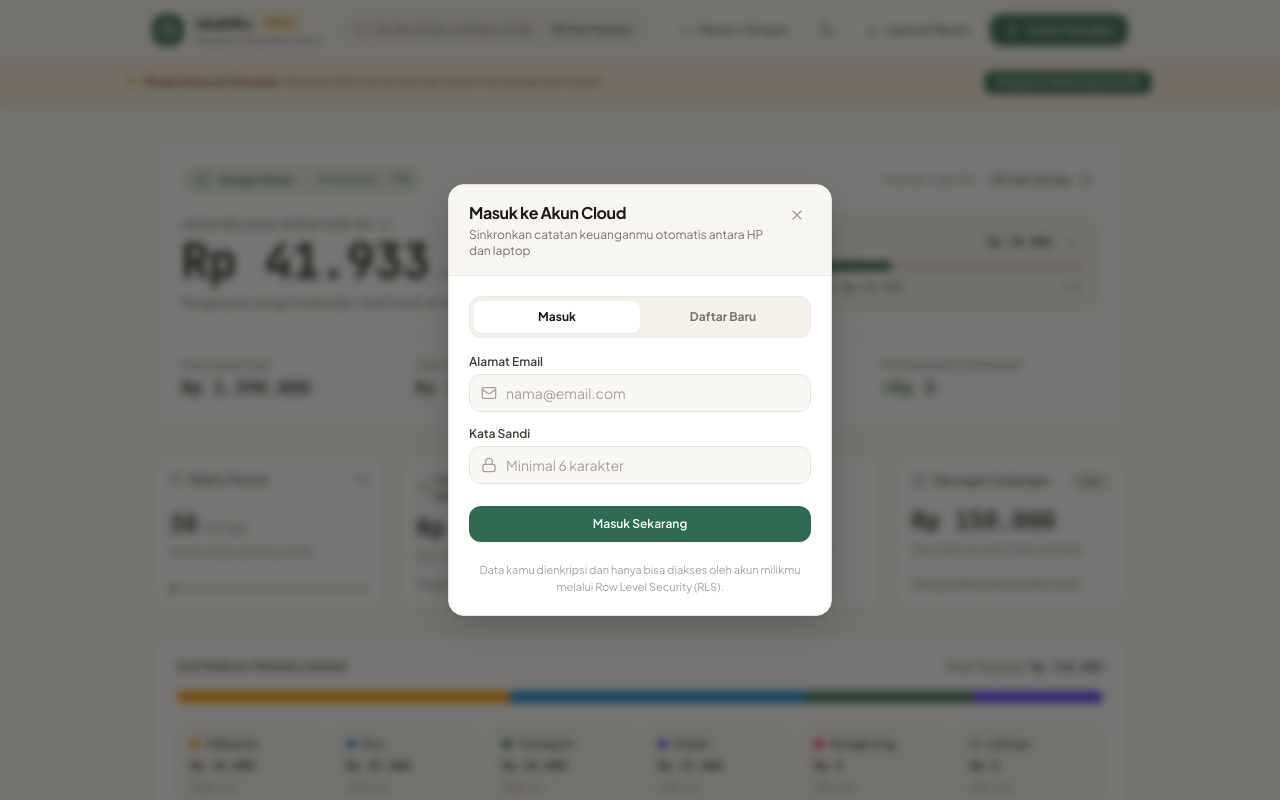
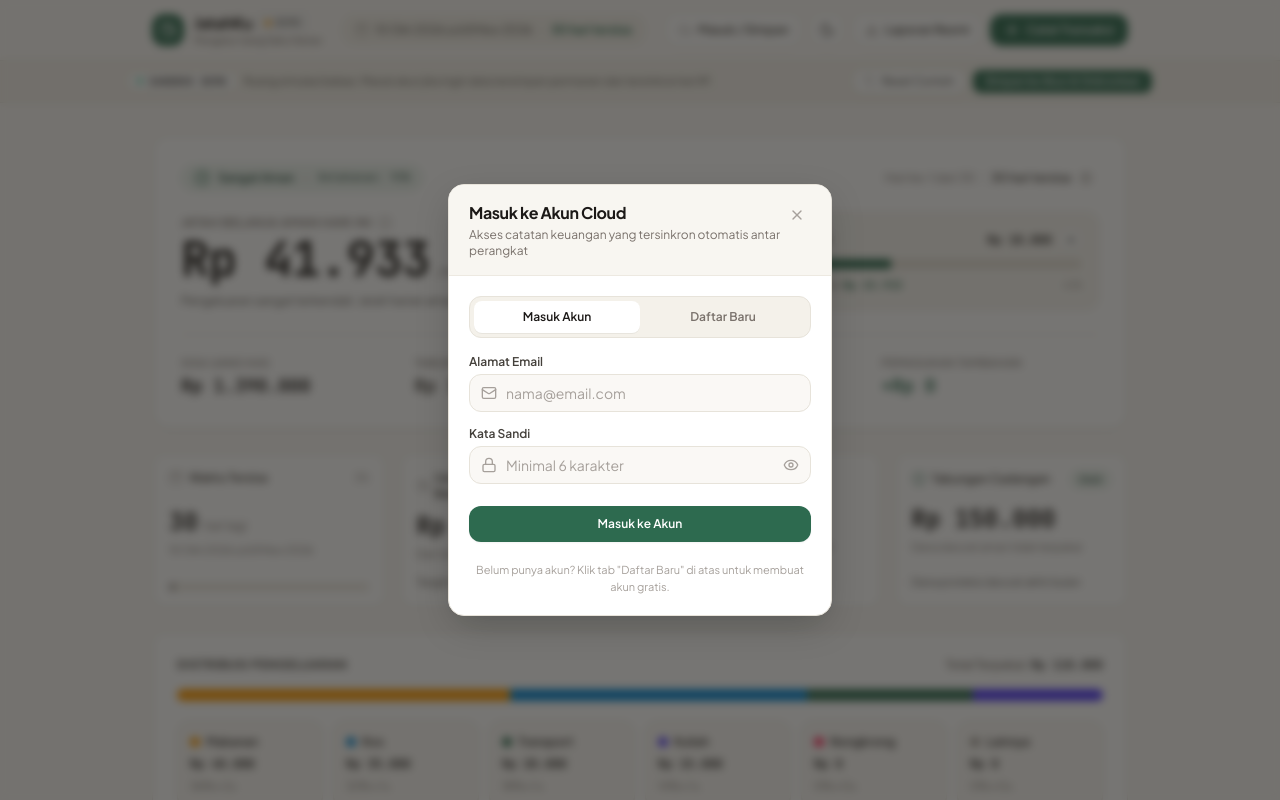
Before and after one commit to asshiddiqhasbi/JatahKu, a React (Vite) app: page / in a window 1280 px wide. Both pictures are taken after a click on the button "Masuk / Simpan". Shown: the top 800 px of the page. Built offline with nearby package versions, Linux system fonts and the light colour scheme; no server answers.

Commit message:
feat: perombakan auth modal mahasiswa dan polesan sandbox bar utilitarian

```diff
--- a/src/App.tsx
+++ b/src/App.tsx
@@ -1,5 +1,5 @@
 import React, { useState, useEffect } from 'react';
-import { Plus } from 'lucide-react';
+import { Plus, RotateCcw } from 'lucide-react';
 import { BudgetProvider, useBudget } from './context/BudgetContext';
 import { ThemeProvider } from './context/ThemeContext';
 import { Navbar } from './components/common/Navbar';
@@ -14,7 +14,7 @@ import { ExportCenterModal } from './components/export/ExportCenterModal';
 import { AuthModal } from './components/auth/AuthModal';
 
 const DashboardContent: React.FC = () => {
-  const { isOnboarded, isInitializing, isDemo } = useBudget();
+  const { isOnboarded, isInitializing, isDemo, loadSampleData } = useBudget();
 
   const [isQuickEntryOpen, setIsQuickEntryOpen] = useState(false);
   const [isCycleConfigOpen, setIsCycleConfigOpen] = useState(false);
@@ -87,25 +87,41 @@ const DashboardContent: React.FC = () => {
         onOpenAuth={() => setIsAuthModalOpen(true)}
       />
 
-      {/* Demo Mode Notice Banner */}
+      {/* Sandbox Preview Utility Bar */}
       {isDemo && (
         <aside
-          aria-label="Informasi Mode Demo"
-          className="bg-amber-500/10 dark:bg-amber-500/15 border-b border-amber-300/60 dark:border-amber-800/60 text-amber-900 dark:text-amber-200 px-4 py-2.5 text-xs transition-colors"
+          aria-label="Informasi Sandbox Demo"
+          className="bg-[#F4F1EA] dark:bg-[#1E1C19] border-b border-[#E7E3DA] dark:border-[#332F2B] text-stone-700 dark:text-stone-300 px-4 py-2 text-xs transition-colors"
         >
-          <div className="max-w-5xl mx-auto flex flex-col sm:flex-row items-start sm:items-center justify-between gap-2 sm:gap-3">
+          <div className="max-w-5xl mx-auto flex flex-col sm:flex-row items-start sm:items-center justify-between gap-2.5">
             <div className="flex items-center gap-2">
-              <span className="w-2 h-2 rounded-full bg-amber-500 animate-pulse shrink-0"></span>
-              <span className="leading-snug">
-                <strong>Mode Demo & Simulasi:</strong> Data bersifat sementara dan belum tersimpan permanen.
+              <span className="inline-flex items-center gap-1.5 px-2 py-0.5 rounded-md text-[10px] font-mono font-bold uppercase tracking-wider bg-white dark:bg-[#2B2824] text-stone-800 dark:text-stone-200 border border-[#E7E3DA] dark:border-[#38342F] shadow-2xs shrink-0">
+                <span className="w-1.5 h-1.5 rounded-full bg-emerald-500 animate-pulse"></span>
+                <span>Sandbox Demo</span>
+              </span>
+              <span className="text-[11px] text-stone-600 dark:text-stone-400">
+                Ruang simulasi bebas. Masuk akun jika ingin data tersimpan permanen dan tersinkron ke HP.
               </span>
             </div>
-            <button
-              onClick={() => setIsAuthModalOpen(true)}
-              className="px-3 py-1 rounded-lg bg-[#2D6A4F] hover:bg-[#23563F] active:scale-98 text-white font-semibold text-[11px] shadow-xs transition-all shrink-0"
-            >
-              Simpan & Sinkronkan ke HP
-            </button>
+
+            <div className="flex items-center gap-2 w-full sm:w-auto justify-end">
+              <button
+                type="button"
+                onClick={loadSampleData}
+                className="flex items-center gap-1.5 px-2.5 py-1 rounded-lg text-[11px] font-medium text-stone-600 dark:text-stone-300 hover:text-stone-900 dark:hover:text-white bg-white dark:bg-[#282622] hover:bg-[#EDE9DE] dark:hover:bg-[#332F2B] border border-[#E7E3DA] dark:border-[#332F2B] shadow-2xs transition-colors"
+                title="Kembalikan data ke contoh simulasi awal"
+              >
+                <RotateCcw className="w-3 h-3 text-stone-400" />
+                <span>Reset Contoh</span>
+              </button>
+              <button
+                type="button"
+                onClick={() => setIsAuthModalOpen(true)}
+                className="px-3 py-1 rounded-lg bg-[#2D6A4F] hover:bg-[#23563F] active:scale-98 text-white font-semibold text-[11px] shadow-xs transition-all shrink-0"
+              >
+                Simpan ke Akun & Sinkronkan
+              </button>
+            </div>
           </div>
         </aside>
       )}
--- a/src/components/auth/AuthModal.tsx
+++ b/src/components/auth/AuthModal.tsx
@@ -1,5 +1,17 @@
 import React, { useState } from 'react';
-import { Mail, Lock, AlertCircle, CheckCircle, Loader2 } from 'lucide-react';
+import {
+  Mail,
+  Lock,
+  User,
+  Eye,
+  EyeOff,
+  AlertCircle,
+  CheckCircle,
+  Loader2,
+  ShieldCheck,
+  FileText,
+  Cloud,
+} from 'lucide-react';
 import { Modal } from '../common/Modal';
 import { supabase } from '../../lib/supabase';
 
@@ -11,8 +23,12 @@ interface AuthModalProps {
 
 export const AuthModal: React.FC<AuthModalProps> = ({ isOpen, onClose, onAuthSuccess }) => {
   const [isRegister, setIsRegister] = useState(false);
+  const [fullName, setFullName] = useState('');
   const [email, setEmail] = useState('');
   const [password, setPassword] = useState('');
+  const [confirmPassword, setConfirmPassword] = useState('');
+  const [showPassword, setShowPassword] = useState(false);
+  const [showConfirmPassword, setShowConfirmPassword] = useState(false);
   const [loading, setLoading] = useState(false);
   const [errorMsg, setErrorMsg] = useState<string | null>(null);
   const [successMsg, setSuccessMsg] = useState<string | null>(null);
@@ -21,6 +37,23 @@ export const AuthModal: React.FC<AuthModalProps> = ({ isOpen, onClose, onAuthSuc
     e.preventDefault();
     setErrorMsg(null);
     setSuccessMsg(null);
+
+    // Validasi pendaftaran
+    if (isRegister) {
+      if (!fullName.trim()) {
+        setErrorMsg('Silakan masukkan nama lengkap atau nama panggilan kamu.');
+        return;
+      }
+      if (password.length < 6) {
+        setErrorMsg('Kata sandi minimal harus 6 karakter.');
+        return;
+      }
+      if (password !== confirmPassword) {
+        setErrorMsg('Konfirmasi kata sandi tidak cocok. Mohon periksa kembali.');
+        return;
+      }
+    }
+
     setLoading(true);
 
     try {
@@ -28,18 +61,23 @@ export const AuthModal: React.FC<AuthModalProps> = ({ isOpen, onClose, onAuthSuc
         const { data, error } = await supabase.auth.signUp({
           email: email.trim(),
           password: password,
+          options: {
+            data: {
+              full_name: fullName.trim(),
+            },
+          },
         });
 
         if (error) throw error;
 
         if (data.session) {
-          setSuccessMsg('Akun berhasil dibuat dan langsung masuk!');
+          setSuccessMsg('Akun berhasil dibuat! Mengalihkan ke dashboard...');
           setTimeout(() => {
             onClose();
             onAuthSuccess?.();
           }, 800);
         } else {
-          setSuccessMsg('Pendaftaran berhasil! Silakan periksa email kamu jika ada verifikasi, lalu masuk.');
+          setSuccessMsg('Pendaftaran berhasil! Silakan periksa email kamu untuk konfirmasi, lalu masuk.');
           setIsRegister(false);
         }
       } else {
@@ -59,9 +97,9 @@ export const AuthModal: React.FC<AuthModalProps> = ({ isOpen, onClose, onAuthSuc
     } catch (err: unknown) {
       const message = err instanceof Error ? err.message : 'Terjadi kesalahan saat autentikasi.';
       if (message.includes('Invalid login credentials')) {
-        setErrorMsg('Email atau kata sandi tidak cocok.');
+        setErrorMsg('Email atau kata sandi tidak cocok. Silakan periksa kembali.');
       } else if (message.includes('User already registered')) {
-        setErrorMsg('Email ini sudah terdaftar. Silakan pilih tab Masuk.');
+        setErrorMsg('Email ini sudah terdaftar. Silakan pindah ke tab Masuk Akun.');
       } else if (message.includes('Password should be at least')) {
         setErrorMsg('Kata sandi minimal harus 6 karakter.');
       } else {
@@ -78,35 +116,42 @@ export const AuthModal: React.FC<AuthModalProps> = ({ isOpen, onClose, onAuthSuc
     setSuccessMsg(null);
   };
 
+  const isPasswordMatch = confirmPassword.length > 0 && password === confirmPassword;
+  const isPasswordMismatch = confirmPassword.length > 0 && password !== confirmPassword;
+
   return (
     <Modal
       isOpen={isOpen}
       onClose={onClose}
-      title={isRegister ? 'Daftar Akun Cloud' : 'Masuk ke Akun Cloud'}
-      subtitle="Sinkronkan catatan keuanganmu otomatis antara HP dan laptop"
+      title={isRegister ? 'Buat Akun JatahKu' : 'Masuk ke Akun Cloud'}
+      subtitle={
+        isRegister
+          ? 'Daftar untuk mengunci data keuangan pribadimu dan sinkronkan ke HP'
+          : 'Akses catatan keuangan yang tersinkron otomatis antar perangkat'
+      }
       maxWidth="sm"
     >
       <div className="space-y-4">
-        {/* Toggle Mode: Masuk vs Daftar */}
-        <div className="grid grid-cols-2 p-1 bg-[#F4F1EA] dark:bg-[#1C1A18] rounded-xl border border-[#EDE9E1] dark:border-[#2C2925]">
+        {/* Segmented Mode Switcher */}
+        <div className="grid grid-cols-2 p-1 bg-[#F4F1EA] dark:bg-[#1E1C19] rounded-xl border border-[#E7E3DA] dark:border-[#332F2B]">
           <button
             type="button"
             onClick={() => handleSwitchMode(false)}
-            className={`py-2 text-xs font-bold rounded-lg transition-all ${
+            className={`py-2 text-xs font-semibold rounded-lg transition-all ${
               !isRegister
-                ? 'bg-white dark:bg-[#282622] text-stone-900 dark:text-[#F2EFE9] shadow-2xs'
-                : 'text-stone-500 dark:text-stone-400 hover:text-stone-850 dark:hover:text-stone-200'
+                ? 'bg-white dark:bg-[#2B2824] text-stone-900 dark:text-[#F2EFE9] shadow-2xs font-bold'
+                : 'text-stone-500 dark:text-stone-400 hover:text-stone-800 dark:hover:text-stone-200'
             }`}
           >
-            Masuk
+            Masuk Akun
           </button>
           <button
             type="button"
             onClick={() => handleSwitchMode(true)}
-            className={`py-2 text-xs font-bold rounded-lg transition-all ${
+            className={`py-2 text-xs font-semibold rounded-lg transition-all ${
               isRegister
-                ? 'bg-white dark:bg-[#282622] text-[#2D6A4F] dark:text-[#42B07E] shadow-2xs'
-                : 'text-stone-500 dark:text-stone-400 hover:text-stone-850 dark:hover:text-stone-200'
+                ? 'bg-white dark:bg-[#2B2824] text-[#2D6A4F] dark:text-[#42B07E] shadow-2xs font-bold'
+                : 'text-stone-500 dark:text-stone-400 hover:text-stone-800 dark:hover:text-stone-200'
             }`}
           >
             Daftar Baru
@@ -130,12 +175,38 @@ export const AuthModal: React.FC<AuthModalProps> = ({ isOpen, onClose, onAuthSuc
 
         {/* Form Inputs */}
         <form onSubmit={handleSubmit} className="space-y-3.5">
+          {/* Kolom Nama Khusus Form Pendaftaran */}
+          {isRegister && (
+            <div>
+              <label className="block text-xs font-semibold text-stone-700 dark:text-stone-300 mb-1">
+                Nama Mahasiswa / Panggilan
+              </label>
+              <div className="relative">
+                <span className="absolute inset-y-0 left-0 pl-3 flex items-center text-stone-400 pointer-events-none">
+                  <User className="w-4 h-4" />
+                </span>
+                <input
+                  type="text"
+                  required
+                  placeholder="Contoh: Hasbi Nur"
+                  value={fullName}
+                  onChange={(e) => setFullName(e.target.value)}
+                  className="w-full pl-9 pr-3 py-2 bg-[#FAF8F5] dark:bg-[#1C1A18] border border-[#E7E3DA] dark:border-[#38342F] rounded-xl text-xs sm:text-sm text-stone-900 dark:text-[#F2EFE9] placeholder-stone-400 focus:outline-none focus:border-[#2D6A4F] dark:focus:border-[#42B07E] transition-colors"
+                />
+              </div>
+              <p className="text-[11px] text-stone-400 dark:text-stone-500 mt-1">
+                Nama ini otomatis tercantum pada kop laporan resmi PDF & Excel.
+              </p>
+            </div>
+          )}
+
+          {/* Kolom Email */}
           <div>
             <label className="block text-xs font-semibold text-stone-700 dark:text-stone-300 mb-1">
               Alamat Email
             </label>
             <div className="relative">
-              <span className="absolute inset-y-0 left-0 pl-3 flex items-center text-stone-400">
+              <span className="absolute inset-y-0 left-0 pl-3 flex items-center text-stone-400 pointer-events-none">
                 <Mail className="w-4 h-4" />
               </span>
               <input
@@ -149,40 +220,124 @@ export const AuthModal: React.FC<AuthModalProps> = ({ isOpen, onClose, onAuthSuc
             </div>
           </div>
 
+          {/* Kolom Kata Sandi */}
           <div>
             <label className="block text-xs font-semibold text-stone-700 dark:text-stone-300 mb-1">
               Kata Sandi
             </label>
             <div className="relative">
-              <span className="absolute inset-y-0 left-0 pl-3 flex items-center text-stone-400">
+              <span className="absolute inset-y-0 left-0 pl-3 flex items-center text-stone-400 pointer-events-none">
                 <Lock className="w-4 h-4" />
               </span>
               <input
-                type="password"
+                type={showPassword ? 'text' : 'password'}
                 required
                 minLength={6}
                 placeholder="Minimal 6 karakter"
                 value={password}
                 onChange={(e) => setPassword(e.target.value)}
-                className="w-full pl-9 pr-3 py-2 bg-[#FAF8F5] dark:bg-[#1C1A18] border border-[#E7E3DA] dark:border-[#38342F] rounded-xl text-xs sm:text-sm text-stone-900 dark:text-[#F2EFE9] placeholder-stone-400 focus:outline-none focus:border-[#2D6A4F] dark:focus:border-[#42B07E] transition-colors"
+                className="w-full pl-9 pr-10 py-2 bg-[#FAF8F5] dark:bg-[#1C1A18] border border-[#E7E3DA] dark:border-[#38342F] rounded-xl text-xs sm:text-sm text-stone-900 dark:text-[#F2EFE9] placeholder-stone-400 focus:outline-none focus:border-[#2D6A4F] dark:focus:border-[#42B07E] transition-colors"
               />
+              <button
+                type="button"
+                onClick={() => setShowPassword(!showPassword)}
+                className="absolute inset-y-0 right-0 pr-3 flex items-center text-stone-400 hover:text-stone-600 dark:hover:text-stone-200"
+                title={showPassword ? 'Sembunyikan sandi' : 'Lihat sandi'}
+              >
+                {showPassword ? <EyeOff className="w-4 h-4" /> : <Eye className="w-4 h-4" />}
+              </button>
             </div>
           </div>
 
+          {/* Kolom Konfirmasi Kata Sandi Khusus Form Pendaftaran */}
+          {isRegister && (
+            <div>
+              <label className="block text-xs font-semibold text-stone-700 dark:text-stone-300 mb-1">
+                Konfirmasi Kata Sandi
+              </label>
+              <div className="relative">
+                <span className="absolute inset-y-0 left-0 pl-3 flex items-center text-stone-400 pointer-events-none">
+                  <Lock className="w-4 h-4" />
+                </span>
+                <input
+                  type={showConfirmPassword ? 'text' : 'password'}
+                  required
+                  placeholder="Ketik ulang kata sandi"
+                  value={confirmPassword}
+                  onChange={(e) => setConfirmPassword(e.target.value)}
+                  className={`w-full pl-9 pr-10 py-2 bg-[#FAF8F5] dark:bg-[#1C1A18] border rounded-xl text-xs sm:text-sm text-stone-900 dark:text-[#F2EFE9] placeholder-stone-400 focus:outline-none transition-colors ${
+                    isPasswordMismatch
+                      ? 'border-rose-400 focus:border-rose-500'
+                      : isPasswordMatch
+                      ? 'border-emerald-500 focus:border-emerald-600'
+                      : 'border-[#E7E3DA] dark:border-[#38342F] focus:border-[#2D6A4F] dark:focus:border-[#42B07E]'
+                  }`}
+                />
+                <button
+                  type="button"
+                  onClick={() => setShowConfirmPassword(!showConfirmPassword)}
+                  className="absolute inset-y-0 right-0 pr-3 flex items-center text-stone-400 hover:text-stone-600 dark:hover:text-stone-200"
+                  title={showConfirmPassword ? 'Sembunyikan sandi' : 'Lihat sandi'}
+                >
+                  {showConfirmPassword ? <EyeOff className="w-4 h-4" /> : <Eye className="w-4 h-4" />}
+                </button>
+              </div>
+              {isPasswordMismatch && (
+                <p className="text-[11px] text-rose-500 mt-1">Kata sandi belum cocok.</p>
+              )}
+              {isPasswordMatch && (
+                <p className="text-[11px] text-emerald-600 dark:text-emerald-400 mt-1">Kata sandi cocok.</p>
+              )}
+            </div>
+          )}
+
+          {/* Kotak Manfaat Pendaftaran (Stripe-Style Utilitarian Box) */}
+          {isRegister && (
+            <div className="p-3 rounded-xl bg-[#F6F3EC] dark:bg-[#1E1C19] border border-[#ECE7DC] dark:border-[#332F2B] space-y-2 mt-2">
+              <p className="text-[11px] font-semibold text-stone-700 dark:text-stone-300">
+                Keuntungan akun JatahKu:
+              </p>
+              <div className="space-y-1.5 text-[11px] text-stone-600 dark:text-stone-400">
+                <div className="flex items-center gap-2">
+                  <Cloud className="w-3.5 h-3.5 text-[#2D6A4F] dark:text-[#42B07E] shrink-0" />
+                  <span>Sinkronisasi otomatis antara HP dan laptop</span>
+                </div>
+                <div className="flex items-center gap-2">
+                  <FileText className="w-3.5 h-3.5 text-[#2D6A4F] dark:text-[#42B07E] shrink-0" />
+                  <span>Kop nama mahasiswa otomatis pada lembar laporan resmi</span>
+                </div>
+                <div className="flex items-center gap-2">
+                  <ShieldCheck className="w-3.5 h-3.5 text-[#2D6A4F] dark:text-[#42B07E] shrink-0" />
+                  <span>Data terenkripsi aman dengan Row Level Security</span>
+                </div>
+              </div>
+            </div>
+          )}
+
+          {/* Tombol Eksekusi Form */}
           <div className="pt-2">
             <button
               type="submit"
-              disabled={loading}
-              className="w-full py-2.5 px-4 rounded-xl bg-[#2D6A4F] hover:bg-[#23563F] text-white text-xs font-semibold flex items-center justify-center gap-2 shadow-xs transition-colors disabled:opacity-50 disabled:cursor-not-allowed"
+              disabled={loading || (isRegister && isPasswordMismatch)}
+              className="w-full py-2.5 px-4 rounded-xl bg-[#2D6A4F] hover:bg-[#23563F] active:scale-98 text-white text-xs font-semibold flex items-center justify-center gap-2 shadow-xs transition-all disabled:opacity-50 disabled:cursor-not-allowed"
             >
               {loading && <Loader2 className="w-3.5 h-3.5 animate-spin" />}
-              <span>{loading ? 'Memproses...' : isRegister ? 'Buat Akun JatahKu' : 'Masuk Sekarang'}</span>
+              <span>
+                {loading
+                  ? 'Memproses...'
+                  : isRegister
+                  ? 'Buat Akun & Mulai Sinkron'
+                  : 'Masuk ke Akun'}
+              </span>
             </button>
           </div>
         </form>
 
+        {/* Footer Text */}
         <p className="text-[11px] text-center text-stone-400 dark:text-stone-500 leading-normal pt-1">
-          Data kamu dienkripsi dan hanya bisa diakses oleh akun milikmu melalui Row Level Security (RLS).
+          {isRegister
+            ? 'Dengan mendaftar, akunmu tersambung ke database pribadi Supabase.'
+            : 'Belum punya akun? Klik tab "Daftar Baru" di atas untuk membuat akun gratis.'}
         </p>
       </div>
     </Modal>
--- a/src/components/common/Navbar.tsx
+++ b/src/components/common/Navbar.tsx
@@ -62,8 +62,9 @@ export const Navbar: React.FC<NavbarProps> = ({
                   JatahKu
                 </span>
                 {!user && (
-                  <span className="px-1.5 py-0.5 rounded text-[9px] font-bold uppercase tracking-wider bg-amber-100 dark:bg-amber-950/60 text-amber-800 dark:text-amber-300 border border-amber-200 dark:border-amber-800/60">
-                    Demo
+                  <span className="inline-flex items-center gap-1 px-1.5 py-0.5 rounded text-[10px] font-mono font-medium uppercase tracking-wider bg-stone-100 dark:bg-[#252320] text-stone-600 dark:text-stone-300 border border-stone-200 dark:border-stone-700">
+                    <span className="w-1.5 h-1.5 rounded-full bg-amber-500"></span>
+                    <span>Demo</span>
                   </span>
                 )}
               </div>
```
Also changed, not shown: src/context/BudgetContext.tsx (+8 -2 lines).
